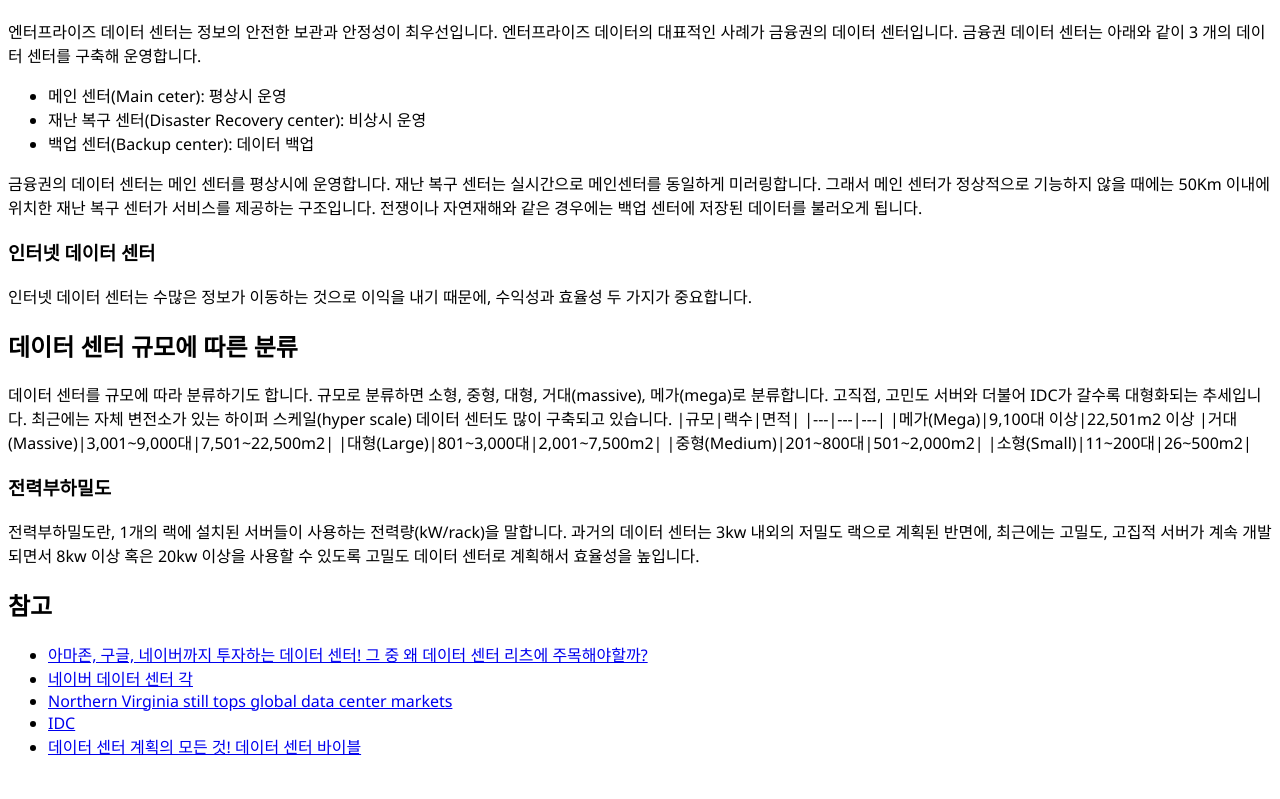
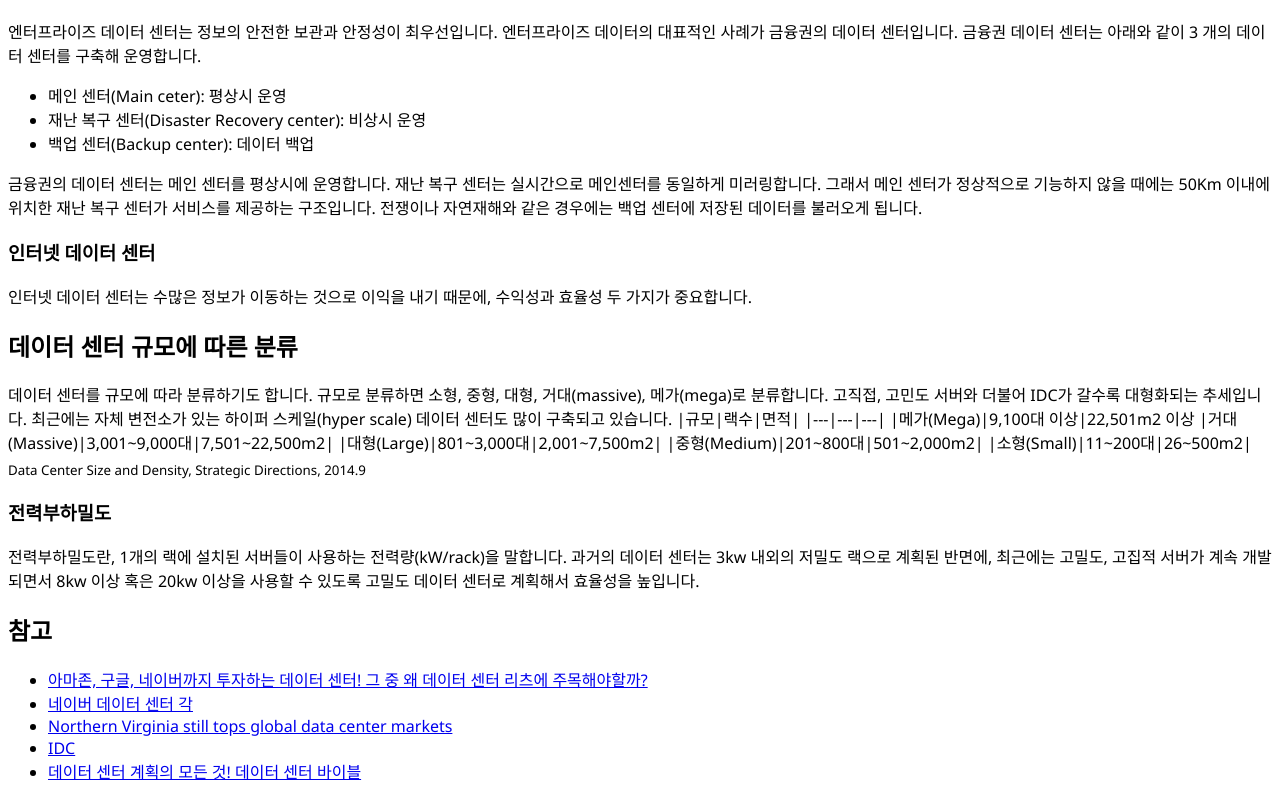
Before and after one commit to marron-b/brown, a Next.js app: page /datacenter/datacenter_basic in a window 1280 px wide. Shown: the part 1785-2584 px from the top of the page. Before the commit the page ends 2559 px from the top, so only its background shows below. Built offline with nearby package versions, Linux system fonts and the light colour scheme.

Commit message:
Update datacenter_basic.mdx

```diff
--- a/pages/datacenter/datacenter_basic.mdx
+++ b/pages/datacenter/datacenter_basic.mdx
@@ -45,6 +45,7 @@ description: 데이터 센터 유형과 분류
 |대형(Large)|801~3,000대|2,001~7,500m2|
 |중형(Medium)|201~800대|501~2,000m2|
 |소형(Small)|11~200대|26~500m2|
+<sub>Data Center Size and Density, Strategic Directions, 2014.9</sub>
 
 ### 전력부하밀도
 전력부하밀도란, 1개의 랙에 설치된 서버들이 사용하는 전력량(kW/rack)을 말합니다. 과거의 데이터 센터는 3kw 내외의 저밀도 랙으로 계획된 반면에, 최근에는 고밀도, 고집적 서버가 계속 개발되면서 8kw 이상 혹은 20kw 이상을 사용할 수 있도록 고밀도 데이터 센터로 계획해서 효율성을 높입니다.
```
